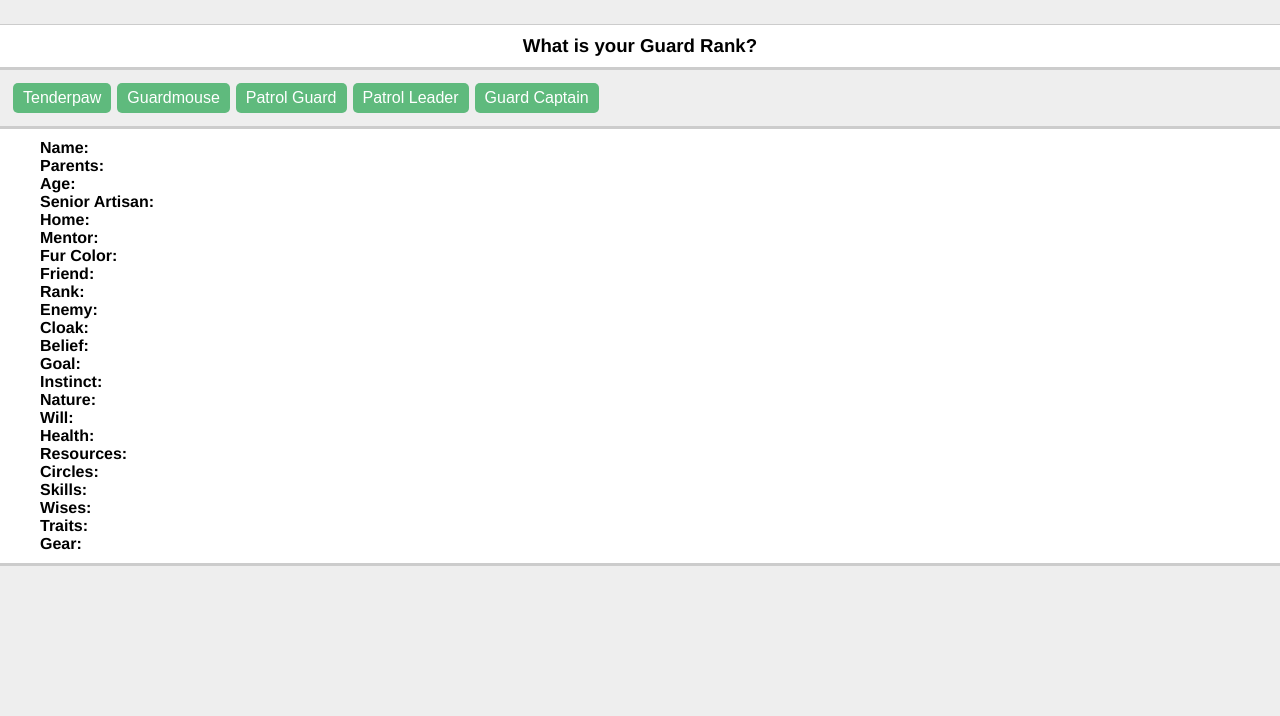
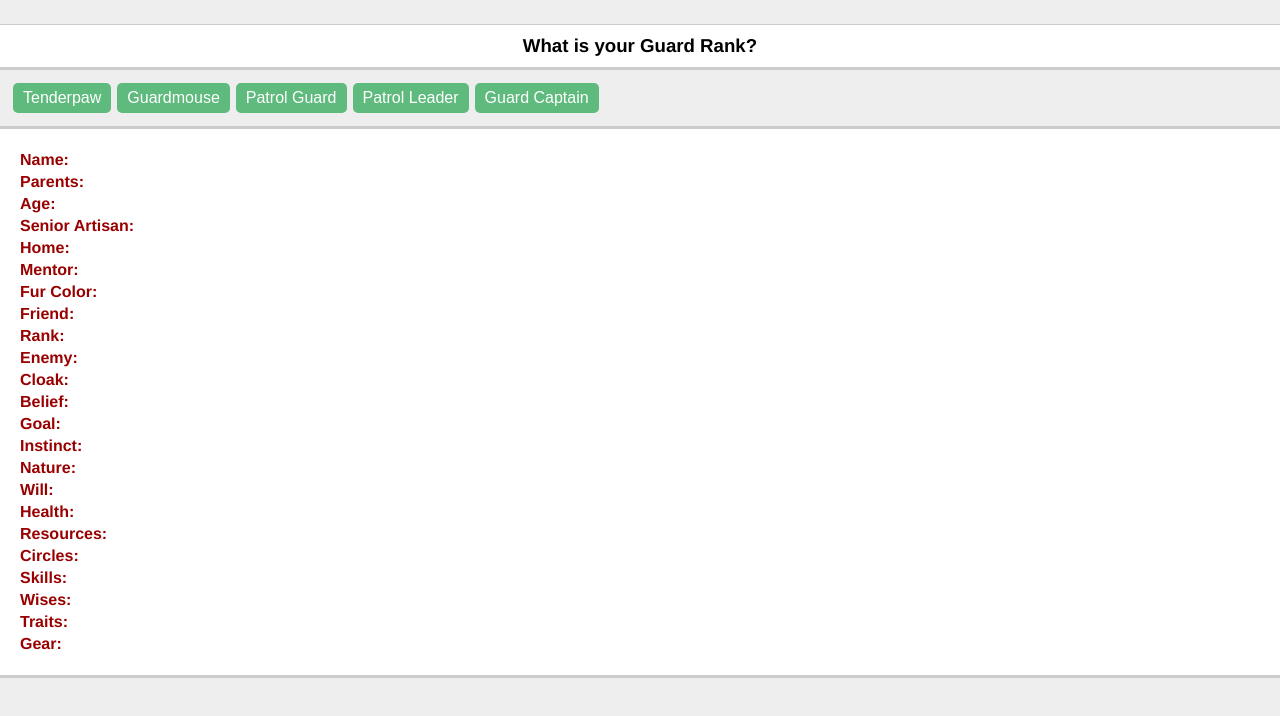
Before and after one commit to carystanley/mouse-guard-webapp, a React (Create React App) app: page / in a window 1280 px wide. Shown: the top 716 px of the page. Built offline with nearby package versions, Linux system fonts and the light colour scheme.

Commit message:
More Styling

```diff
--- a/src/css/main.css
+++ b/src/css/main.css
@@ -76,8 +76,7 @@ body {
 
 .sheet {
   background-color: #fff;
-  padding-top: 10px;
-  padding-bottom: 10px;
+  padding: 20px;
   border-top: solid #ccc 3px;
   border-bottom: solid #ccc 3px;
   margin: 0;
@@ -85,11 +84,13 @@ body {
 
 .sheet li {
   list-style-type: none;
+  padding: 2px 0;
 }
 
 .sheet .field {
   font-weight: bold;
   padding-right: 5px;
+  color: #900;
 }
 
 .sheet .attributes {
```
